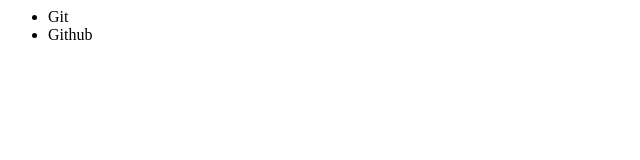
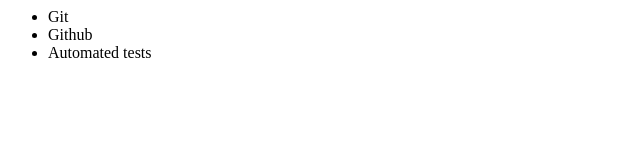
Before and after one commit to sup-net/portal, a plain HTML site: page index.html in a window 1280 px wide. Shown: the whole page, without its empty margins (0-640 px from the left). Drawn offline with Linux system fonts and the light colour scheme.

Commit message:
Update index.html pelo github

```diff
--- a/index.html
+++ b/index.html
@@ -4,6 +4,7 @@
       <ul>
         <li>Git</li>
         <li>Github</li>
+        <li>Automated tests</li>
       </ul>
   </body>
 </hmtl>
```
